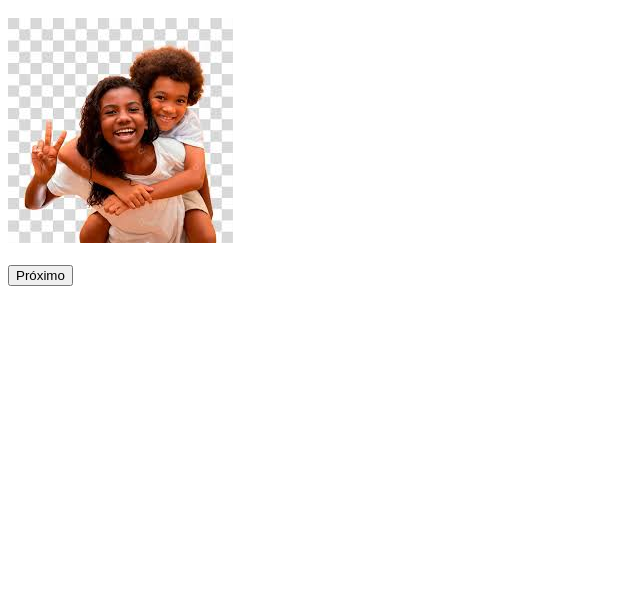
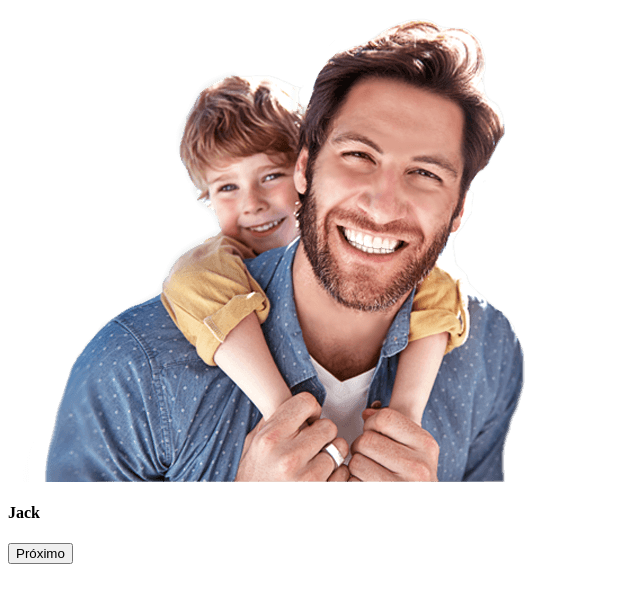
Before and after one commit to Theofedericiolivieri/Projeto78, a plain HTML site: page index.html in a window 1280 px wide. Both pictures are taken after a click on the button "Próximo". Shown: the part 48-650 px from the top of the page, without its empty margins (0-640 px from the left). Drawn offline with Linux system fonts and the light colour scheme.

Commit message:
Add files via upload

```diff
--- a/index.html
+++ b/index.html
@@ -1,5 +1,6 @@
 <html>
     <head>
+        <script src="main.js"></script>
         <title>
             Arrays
         </title>
--- a/main.js
+++ b/main.js
@@ -2,12 +2,12 @@ var fotos=["irma.jpg","pai-e-filho-png.png","mae.png"];
 var nomes=["lia","Jack","Mary"];
 var count=0;
 function atualizar(){
-    i++;
+    count++;
     if(count>2){
         count=0;
     }
     var atualizarfoto=fotos[count];
     var atualizarnome=nomes[count];
-    document.getElementById(fotos).src=atualizarfoto;
-    document.getElementById(nomes).src=atualizarnome;
+    document.getElementById("Foto").src=atualizarfoto;
+    document.getElementById("nome").innerHTML=atualizarnome;
 }
```
